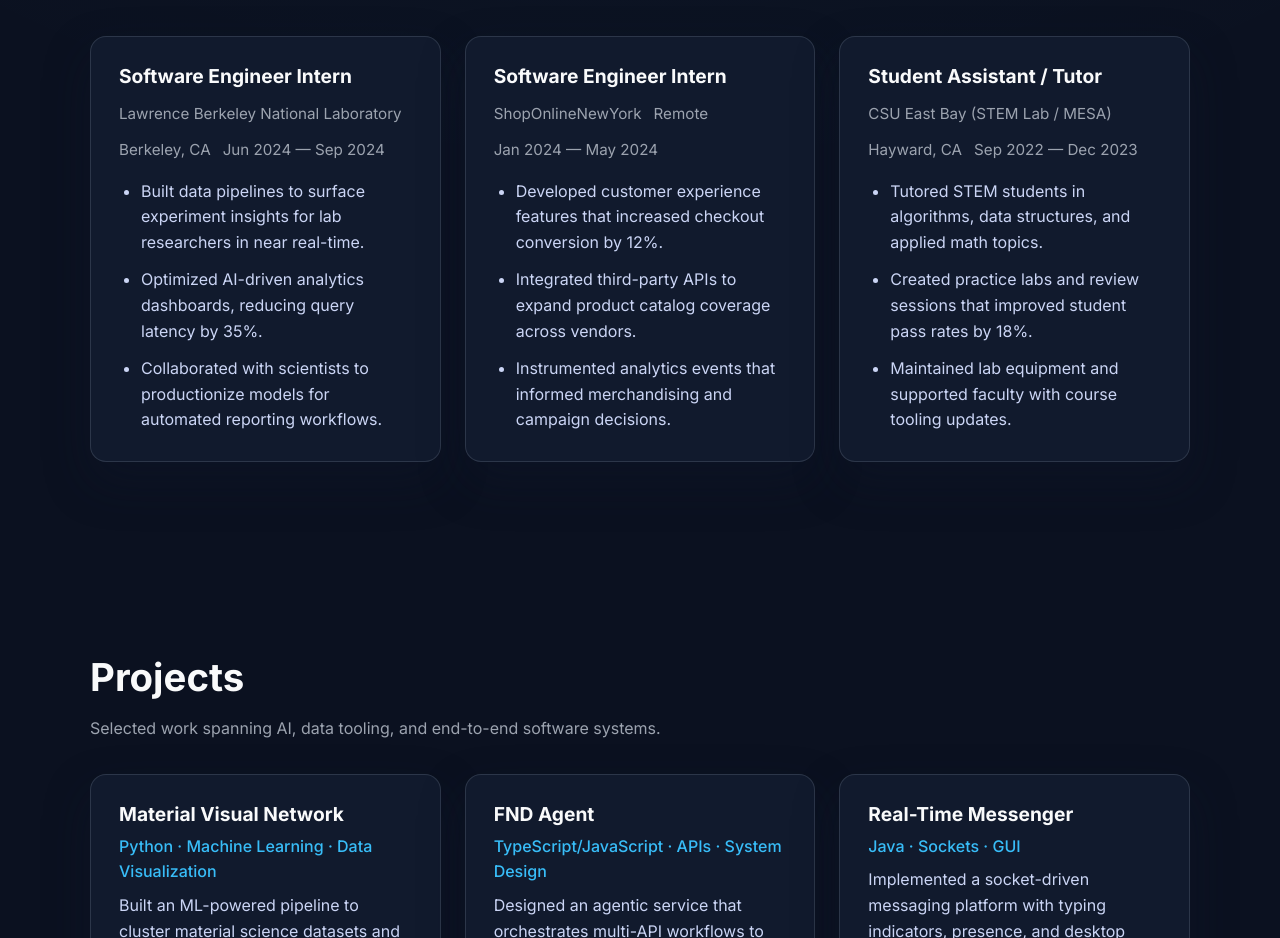
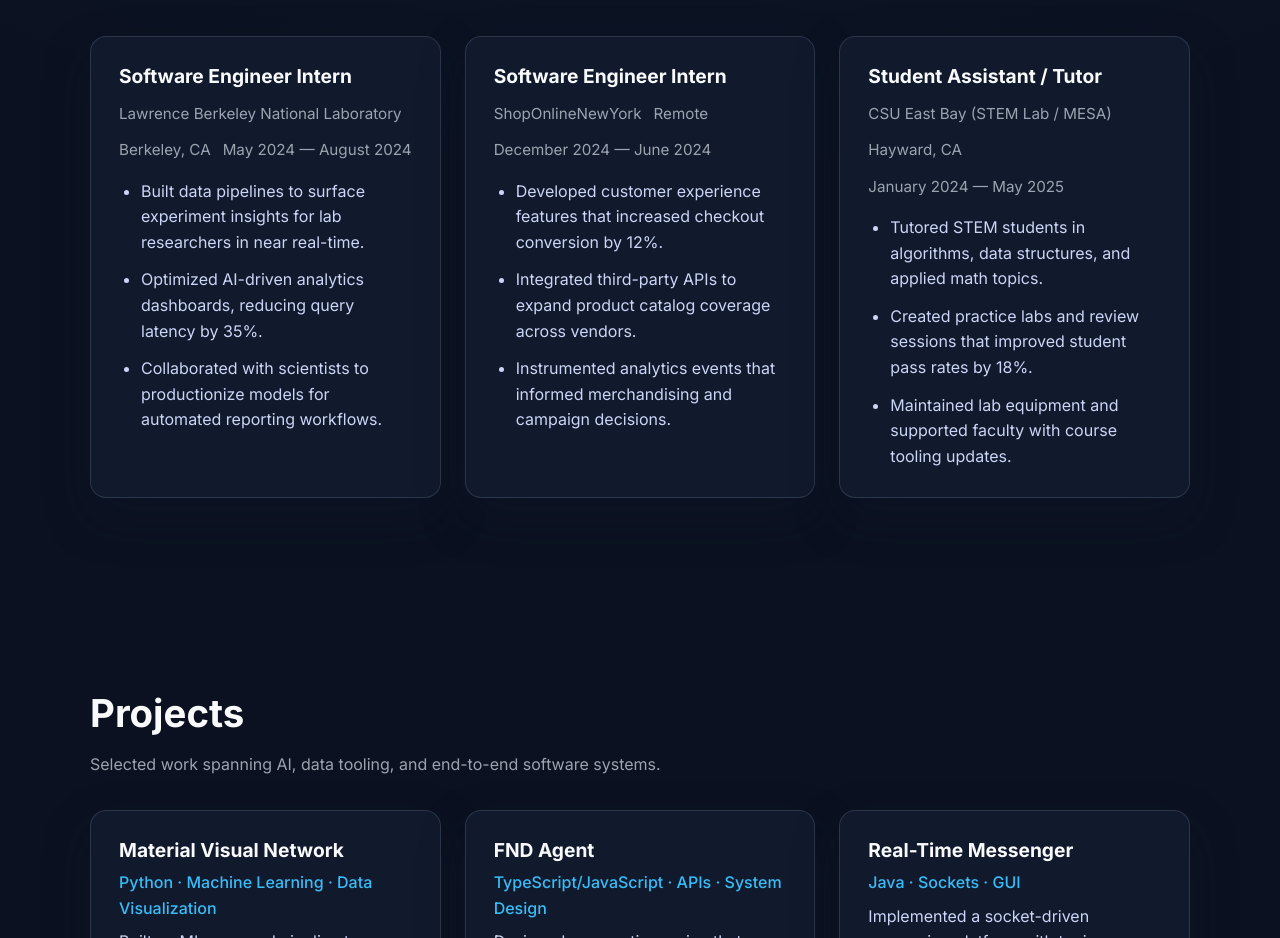
Before and after one commit to jsfmu/josephfujimoto, a React (Vite) app: page / in a window 1280 px wide. Shown: the part 1280-2218 px from the top of the page. Built offline with nearby package versions, Linux system fonts and the light colour scheme.

Commit message:
Fixed links and information inaccuracies

```diff
--- a/src/data/experience.js
+++ b/src/data/experience.js
@@ -3,8 +3,8 @@
     title: 'Software Engineer Intern',
     company: 'Lawrence Berkeley National Laboratory',
     location: 'Berkeley, CA',
-    start: 'Jun 2024',
-    end: 'Sep 2024',
+    start: 'May 2024',
+    end: 'August 2024',
     bullets: [
       'Built data pipelines to surface experiment insights for lab researchers in near real-time.',
       'Optimized AI-driven analytics dashboards, reducing query latency by 35%.',
@@ -15,8 +15,8 @@
     title: 'Software Engineer Intern',
     company: 'ShopOnlineNewYork',
     location: 'Remote',
-    start: 'Jan 2024',
-    end: 'May 2024',
+    start: 'December 2024',
+    end: 'June 2024',
     bullets: [
       'Developed customer experience features that increased checkout conversion by 12%.',
       'Integrated third-party APIs to expand product catalog coverage across vendors.',
@@ -27,8 +27,8 @@
     title: 'Student Assistant / Tutor',
     company: 'CSU East Bay (STEM Lab / MESA)',
     location: 'Hayward, CA',
-    start: 'Sep 2022',
-    end: 'Dec 2023',
+    start: 'January 2024',
+    end: 'May 2025',
     bullets: [
       'Tutored STEM students in algorithms, data structures, and applied math topics.',
       'Created practice labs and review sessions that improved student pass rates by 18%.',
--- a/src/data/projects.js
+++ b/src/data/projects.js
@@ -4,27 +4,27 @@
     tech: 'Python · Machine Learning · Data Visualization',
     description:
       'Built an ML-powered pipeline to cluster material science datasets and render interactive relationship graphs for researchers.',
-    githubUrl: 'https://github.com/j0sephmalakie/material-visual-network'
+    githubUrl: 'https://github.com/jf-labs/Mat-Vis-Net'
   },
   {
     name: 'FND Agent',
     tech: 'TypeScript/JavaScript · APIs · System Design',
     description:
       'Designed an agentic service that orchestrates multi-API workflows to automate data enrichment and report generation tasks.',
-    githubUrl: 'https://github.com/j0sephmalakie/fnd-agent'
+    githubUrl: 'https://github.com/jf-labs/floor-decor-agent'
   },
   {
     name: 'Real-Time Messenger',
     tech: 'Java · Sockets · GUI',
     description:
       'Implemented a socket-driven messaging platform with typing indicators, presence, and desktop notifications for study groups.',
-    githubUrl: 'https://github.com/j0sephmalakie/real-time-messenger'
+    githubUrl: 'https://github.com/R3r3zzed/Comms-Project'
   },
   {
     name: 'Urban Planning Web App',
     tech: 'JavaScript · HTML · CSS · Bootstrap',
     description:
       'Created an interactive map tool that helps city planners visualize zoning data and simulate proposed development scenarios.',
-    githubUrl: 'https://github.com/j0sephmalakie/urban-planning-web-app'
+    githubUrl: 'https://github.com/jsfmu/sgacampaign'
   }
 ];
```
